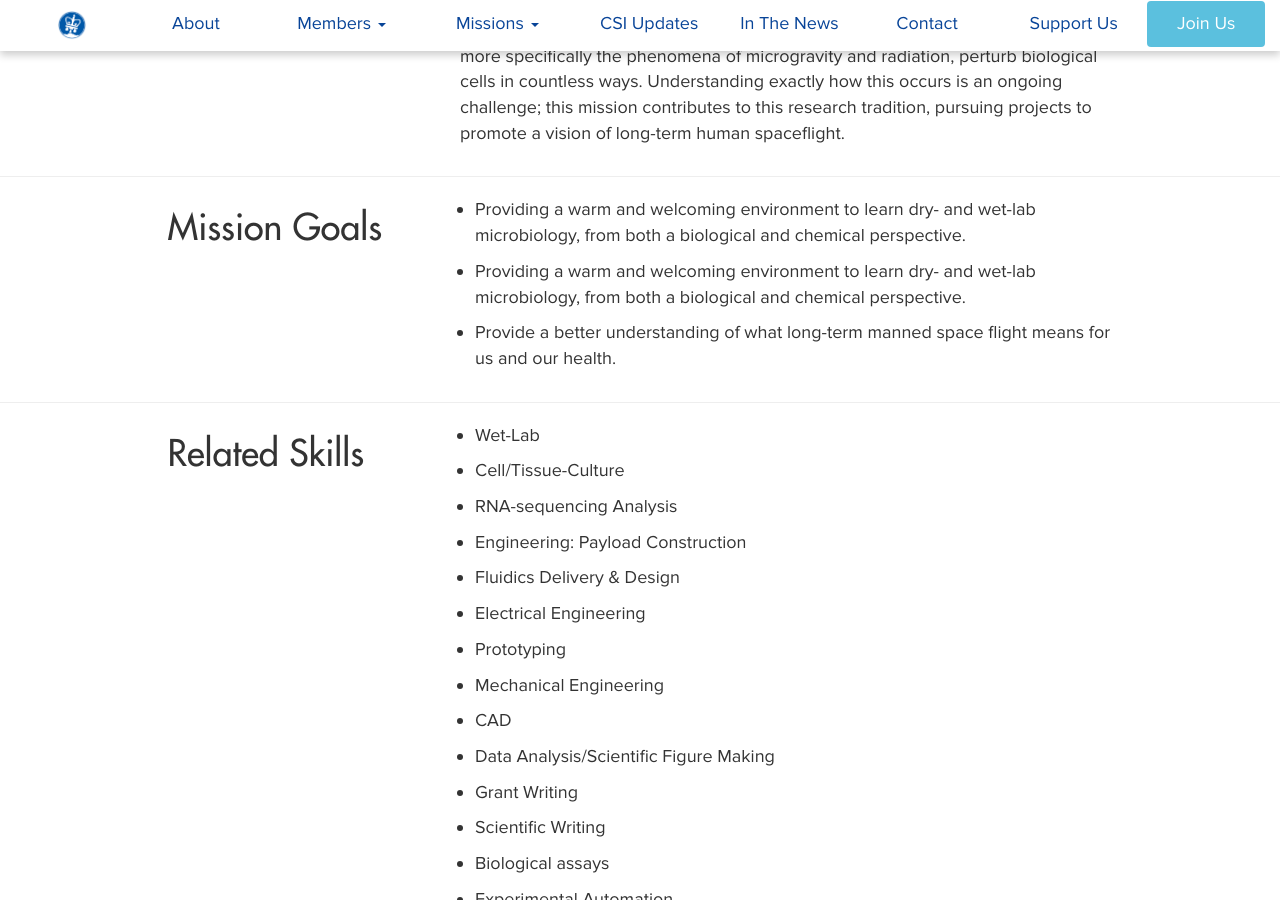
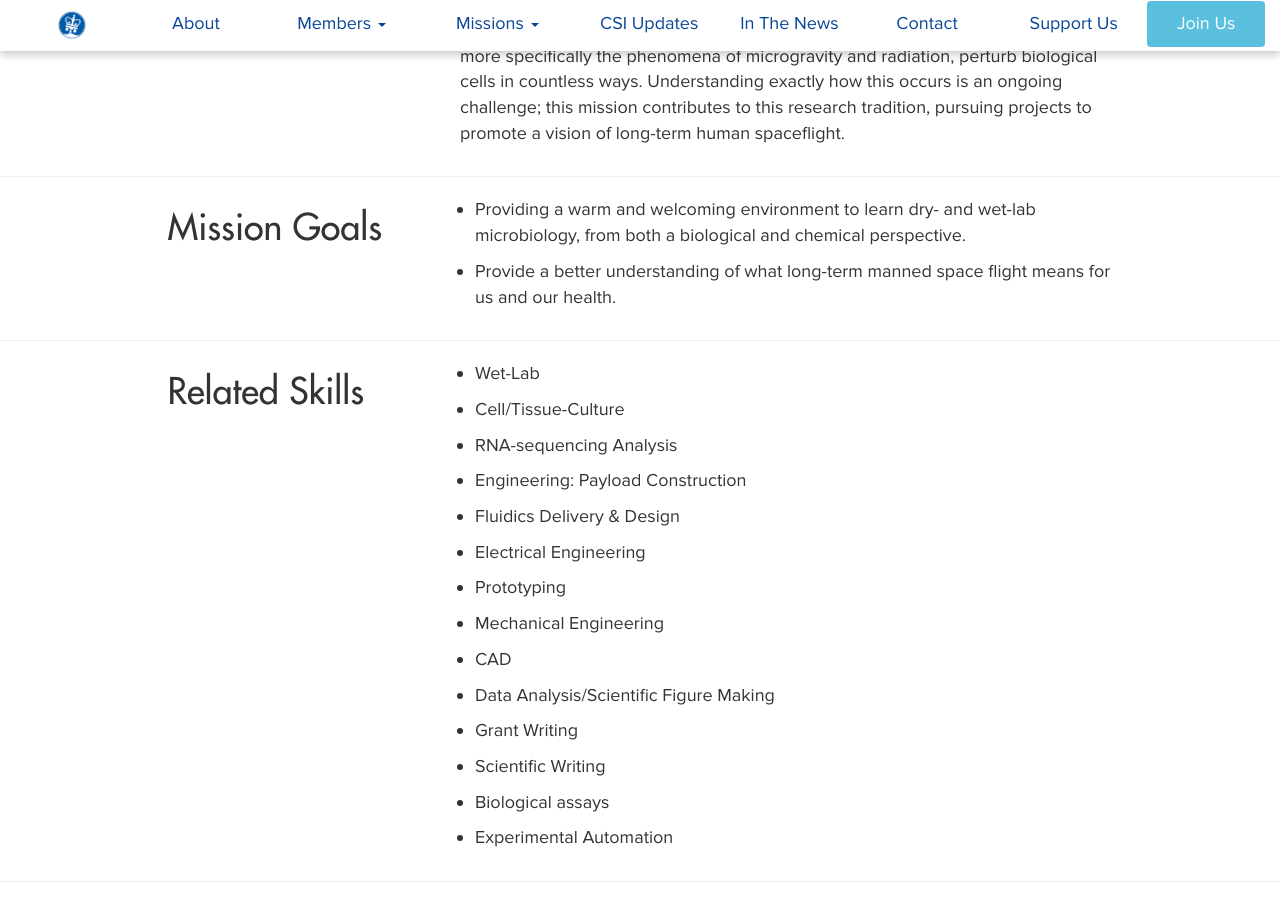
Before and after one commit to columbiaspace/columbiaspace.org, a Jekyll site: the page built from missions/space-microbiology.html, in a window 1280 px wide and 900 px high, scrolled down 1260 px. Built offline with Jekyll 4.4.1, drawn with Linux system fonts in a browser that asks for light colours; nearby versions of some CDN libraries; comment, search, counter and statistics services are not loaded.

Commit message:
Update space-microbiology.html remove duplicate bullet

```diff
--- a/missions/space-microbiology.html
+++ b/missions/space-microbiology.html
@@ -19,7 +19,6 @@ tradition, pursuing projects to promote a vision of long-term human spaceflight.
 goals: true
 goalstext: "Providing a warm and welcoming environment to learn dry- and
 wet-lab microbiology, from both a biological and chemical perspective.;
-Providing a warm and welcoming environment to learn dry- and wet-lab microbiology, from both a biological and chemical perspective.;
 Provide a better understanding of what long-term manned space flight means for us and our health."
 
 skills: true
```
